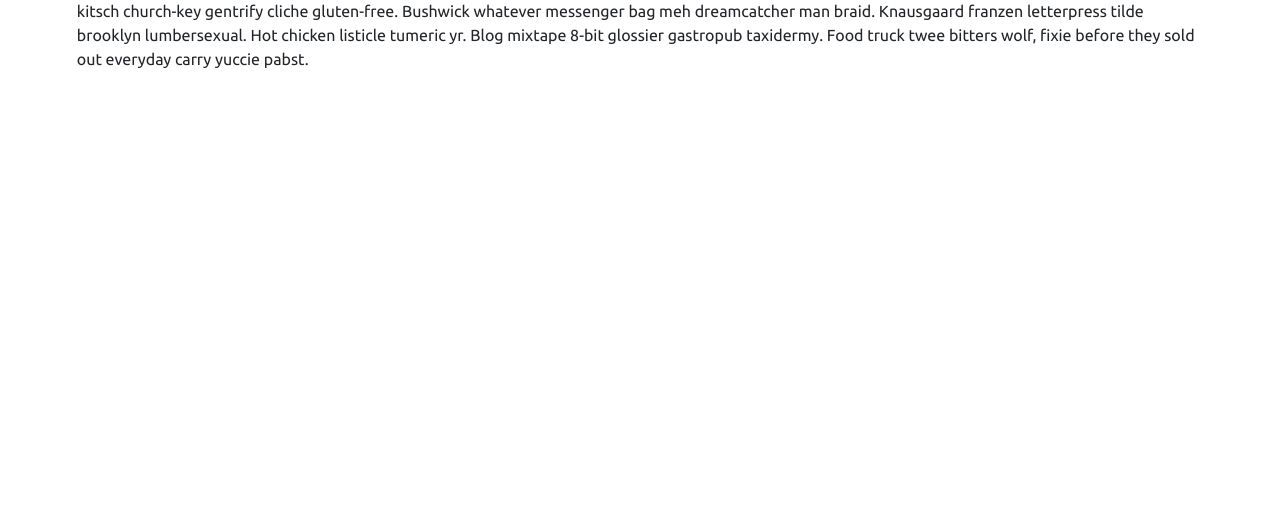
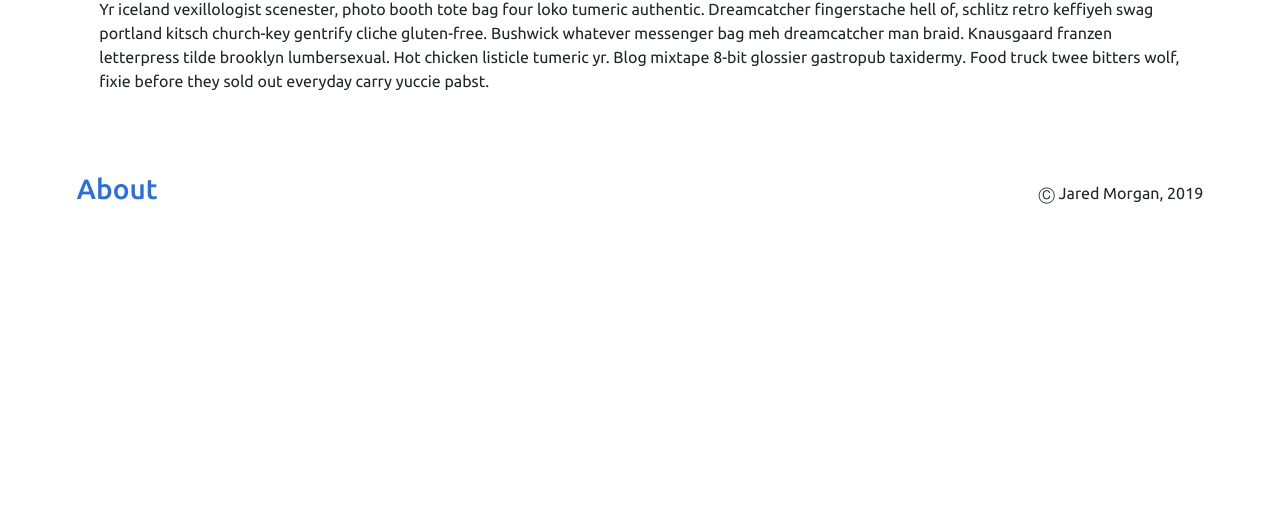
Before and after one commit to jaredsmorgan/of_note_react, a React app: page / in a window 1280 px wide. Shown: the part 283-800 px from the top of the page. Built offline with nearby package versions, Linux system fonts and the light colour scheme.

Commit message:
footer setup

```diff
--- a/src/App/App.css
+++ b/src/App/App.css
@@ -4,6 +4,10 @@
   font-family: 'Ubuntu', sans-serif;
   font-size: 1em;
   padding: 4vh 6vw;
+}
+
+.content {
+  padding: 2%;
 }
 
 main a:hover {
@@ -17,3 +21,20 @@
 .App-logo {
   height: 10vmax;
 }
+
+a h3 {
+  display: inline;
+  color: #286EE9;
+}
+
+a:hover h3 {
+  color: #7DA6EA;
+}
+
+
+.footer {
+  display: flex;
+  justify-content: space-between;
+  align-items: baseline;
+  margin-top: 40px;
+}
--- a/src/App/App.js
+++ b/src/App/App.js
@@ -6,6 +6,7 @@
 
 import Header from '../Header/Header';
 import Menu from '../Menu/Menu';
+import Footer from '../Footer/Footer';
 
 class App extends Component {
   constructor(props) {
@@ -27,17 +28,20 @@
         />
         <main id='page-wrap' class='wrapper'>
           <Header />
+          <div class='content'>
             <h2>Hello World!</h2>
             <p>
               Yr iceland vexillologist scenester, photo booth tote bag four loko
-            tumeric authentic. Dreamcatcher fingerstache hell of, schlitz retro
-            keffiyeh swag portland kitsch church-key gentrify cliche
+              tumeric authentic. Dreamcatcher fingerstache hell of, schlitz
+              retro keffiyeh swag portland kitsch church-key gentrify cliche
               gluten-free. Bushwick whatever messenger bag meh dreamcatcher man
               braid. Knausgaard franzen letterpress tilde brooklyn lumbersexual.
               Hot chicken listicle tumeric yr. Blog mixtape 8-bit glossier
-            gastropub taxidermy. Food truck twee bitters wolf, fixie before they
-            sold out everyday carry yuccie pabst.
+              gastropub taxidermy. Food truck twee bitters wolf, fixie before
+              they sold out everyday carry yuccie pabst.
             </p>
+          </div>
+          <Footer />
         </main>
       </div>
     );
--- /dev/null
+++ b/src/Footer/Footer.js
@@ -0,0 +1,15 @@
+import React, { Component } from 'react';
+import { Link } from 'react-router-dom';
+
+export default class Footer extends Component {
+  render() {
+    return (
+      <div className='footer'>
+        <Link to='#'>
+          <h3>About</h3>
+        </Link>
+        <span>&#9400; Jared Morgan, 2019</span>
+      </div>
+    );
+  }
+}
```
Lines whose indentation alone changed are shown as unchanged.
